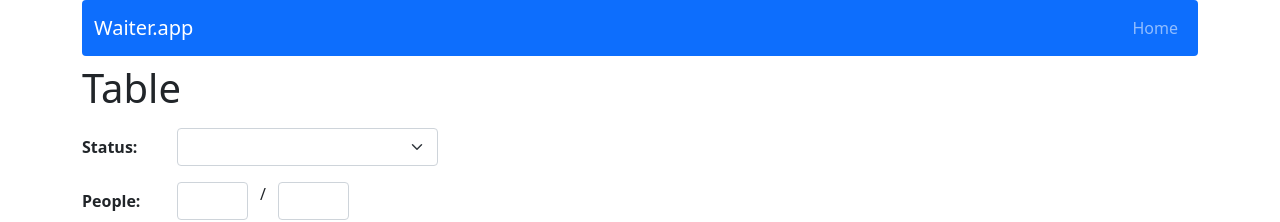
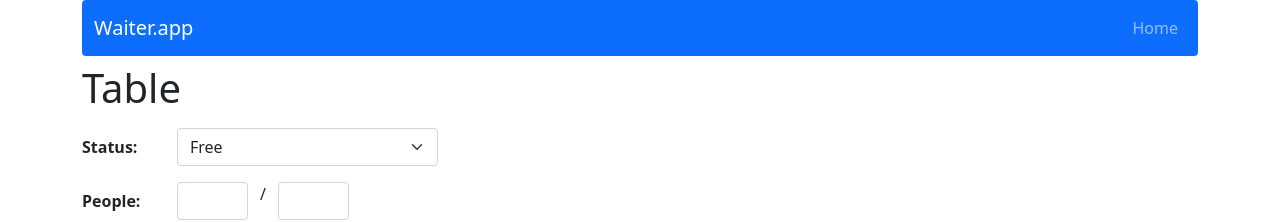
Before and after one commit to DagmaraJaneczek/Waiter-App, a React (Create React App) app: page /table/1 in a window 1280 px wide. Shown: the top 222 px of the page. Built offline with nearby package versions, Linux system fonts and the light colour scheme.

Commit message:
Add a routeChange to ShowMore button

```diff
--- a/src/components/pages/Home/Home.js
+++ b/src/components/pages/Home/Home.js
@@ -1,10 +1,16 @@
 import ListGroup from 'react-bootstrap/ListGroup';
 import { Stack, Button } from 'react-bootstrap';
+import { useNavigate } from 'react-router-dom';
 
 
 
 const Home = () => {
 
+  const routeChange = useNavigate();
+
+  const handleClick = () =>{
+    routeChange("/table/:id");
+  }
 
 
     return(
@@ -15,7 +21,7 @@ const Home = () => {
               <Stack direction="horizontal" gap={3}>
                 <h3 >Table 1</h3>
                 <p className='mb-0'><strong>Status:</strong></p>
-                <Button  variant='primary' className="ms-auto">Show more</Button>
+                <Button onClick={handleClick}  variant='primary' className="ms-auto">Show more</Button>
               </Stack>
             </ListGroup.Item>
 
@@ -23,7 +29,7 @@ const Home = () => {
             <Stack direction="horizontal" gap={3}>
                 <h3>Table 2</h3>
                 <p className='mb-0'><strong>Status:</strong></p>
-                <Button variant='primary' className="ms-auto">Show more</Button>
+                <Button onClick={handleClick} variant='primary' className="ms-auto">Show more</Button>
               </Stack>
             </ListGroup.Item>
 
@@ -31,7 +37,7 @@ const Home = () => {
             <Stack direction="horizontal" gap={3}>
                 <h3>Table 3</h3>
                 <p className='mb-0'><strong>Status:</strong></p>
-                <Button variant='primary' className="ms-auto">Show more</Button>
+                <Button onClick={handleClick} variant='primary' className="ms-auto">Show more</Button>
               </Stack>
             </ListGroup.Item>
 
@@ -39,7 +45,7 @@ const Home = () => {
             <Stack direction="horizontal" gap={3}>
                 <h3>Table 4</h3>
                 <p className='mb-0'><strong>Status:</strong></p>
-                <Button variant='primary' className="ms-auto">Show more</Button>
+                <Button onClick={handleClick} variant='primary' className="ms-auto">Show more</Button>
               </Stack>
             </ListGroup.Item>
           </ListGroup>
--- a/src/components/pages/Table/Table.js
+++ b/src/components/pages/Table/Table.js
@@ -1,6 +1,8 @@
+import { useState } from "react";
 import { Form, Row, Col, Stack, Button } from "react-bootstrap";
 
 const Table = () => {
+  const [title, setTitle] = useState('');
 
   return(
         <div>
@@ -9,14 +11,20 @@ const Table = () => {
             <Form.Group as={Row} className="my-3">
               <Form.Label column sm={2} lg={1}><strong>Status:</strong></Form.Label>
               <Col sm={6} lg={3}>
-                <Form.Select></Form.Select>
+                <Form.Select value={title} onChange={(e) => setTitle(e.target.value)} className="form-select" aria-label="Default select example">
+                  <option value="1">Free</option>
+                  <option value="2">Busy</option>
+                  <option value="3">Reserved</option>
+                  <option value="4">Cleaning</option>
+                </Form.Select>
               </Col>
             </Form.Group>
 
             <Form.Group as={Row} className="my-3">
               <Form.Label column sm={1} ><strong>People:</strong></Form.Label>
               <Col sm={1} >
-                <Form.Control></Form.Control>
+                <Form.Control>
+                </Form.Control>
               </Col>
               /
               <Col sm={1} >
```
